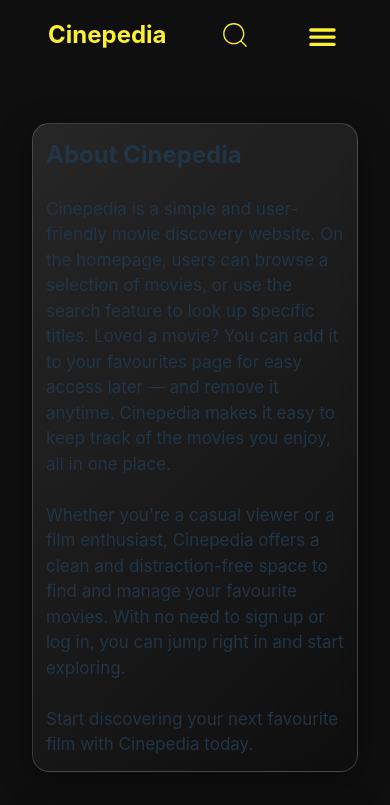
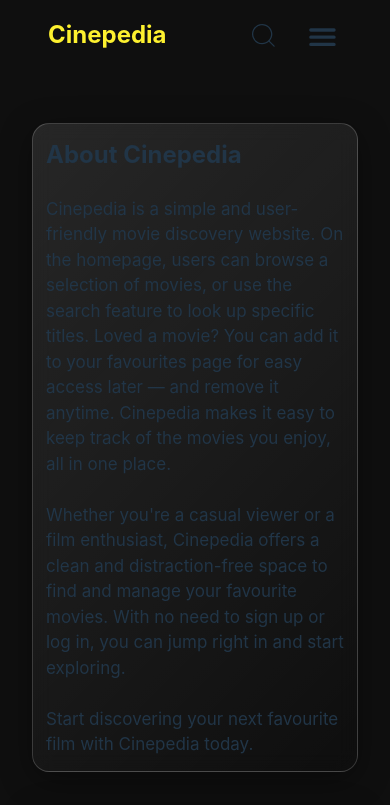
Before and after one commit to satyamAnand20/Cinepedia-1st-movie-app-, a React (Vite) app: page /about in a window 390 px wide. Shown: the top 805 px of the page. Built offline with nearby package versions, Linux system fonts and the light colour scheme; no server answers.

Commit message:
css changes of Navbar css

```diff
--- a/src/css/Navbar.css
+++ b/src/css/Navbar.css
@@ -38,7 +38,7 @@
   padding-top:0.22rem;
   font-size:2.43rem;
   display: none;
-  color:#FDF12F;
+  /* color:#FDF12F; */
   transition: transform 0.2s ease, box-shadow 0.2s ease;
 }
 
@@ -48,8 +48,13 @@
 
 .search-icon{
   /* display:none; */
-  color:#FDF12F;
-  font-size:2rem
+  /* color:#FDF12F; */
+  font-size:1.92rem;
+  transition: transform 0.2s ease, box-shadow 0.2s ease;
+
+}
+.search-icon:hover{
+  transform: scale(1.2);
 }
 
 .navbar-search{
@@ -291,11 +296,14 @@
   }
 
   .burger-icon{
-    margin-right:2rem
+    margin-right:2rem;
+    margin-left:1.5rem;
+
   }
   .search-icon {
     display: block;
     cursor: pointer;
+    margin-left:auto ;
   }
 
   .navbar-search {
```
